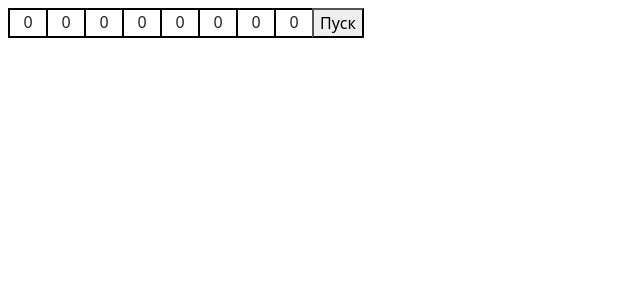
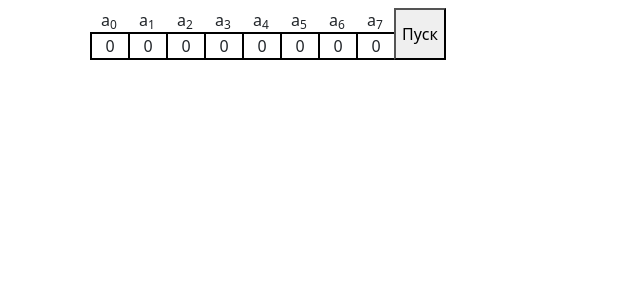
Before and after one commit to AlekseiZam/hemming, a Vue app: page / in a window 1280 px wide. Shown: the top 300 px of the page, without its empty margins (0-640 px from the left). Built offline with nearby package versions, Linux system fonts and the light colour scheme.

Commit message:
second_commit

```diff
--- a/src/components/HelloWorld.vue
+++ b/src/components/HelloWorld.vue
@@ -1,10 +1,19 @@
 <template>
+  <div class="container">
+
   <div class="d-inline-flex p-2">
+
     <div class="cell-line">
-      <div class="cell" v-for="a in code" @click="changeData(a)">{{a.value}}</div>
+      <div v-for="a in code">
+        <div class="name-cell">a<sub>{{ a.id }}</sub></div>
+        <div class="cell" @click="changeData(a)">{{a.value}}</div>
+      </div>
     </div>
     <button @click="logo">Пуск</button>
   </div>
+
+</div>
+
 </template>
 
 <script>
@@ -31,7 +40,11 @@ export default {
         this.code[a.id].value = 0
     },
     logo()
-    {console.log(this.code)}
+    {console.log(this.code)},
+    getColor(id){
+      if (id == 0|| id == 1 || id == 3 || id == 9)
+        return 'background-color: greenyellow;'
+    }
   }
 }
 </script>
@@ -43,6 +56,10 @@ export default {
   display: flex;
 
 }
+
+.name-cell
+{text-align: center;}
+
 .cell-line .cell
 {
   border: solid 2px black;
@@ -51,4 +68,5 @@ export default {
   text-align: center;
   cursor: pointer;
 }
+
 </style>
```
